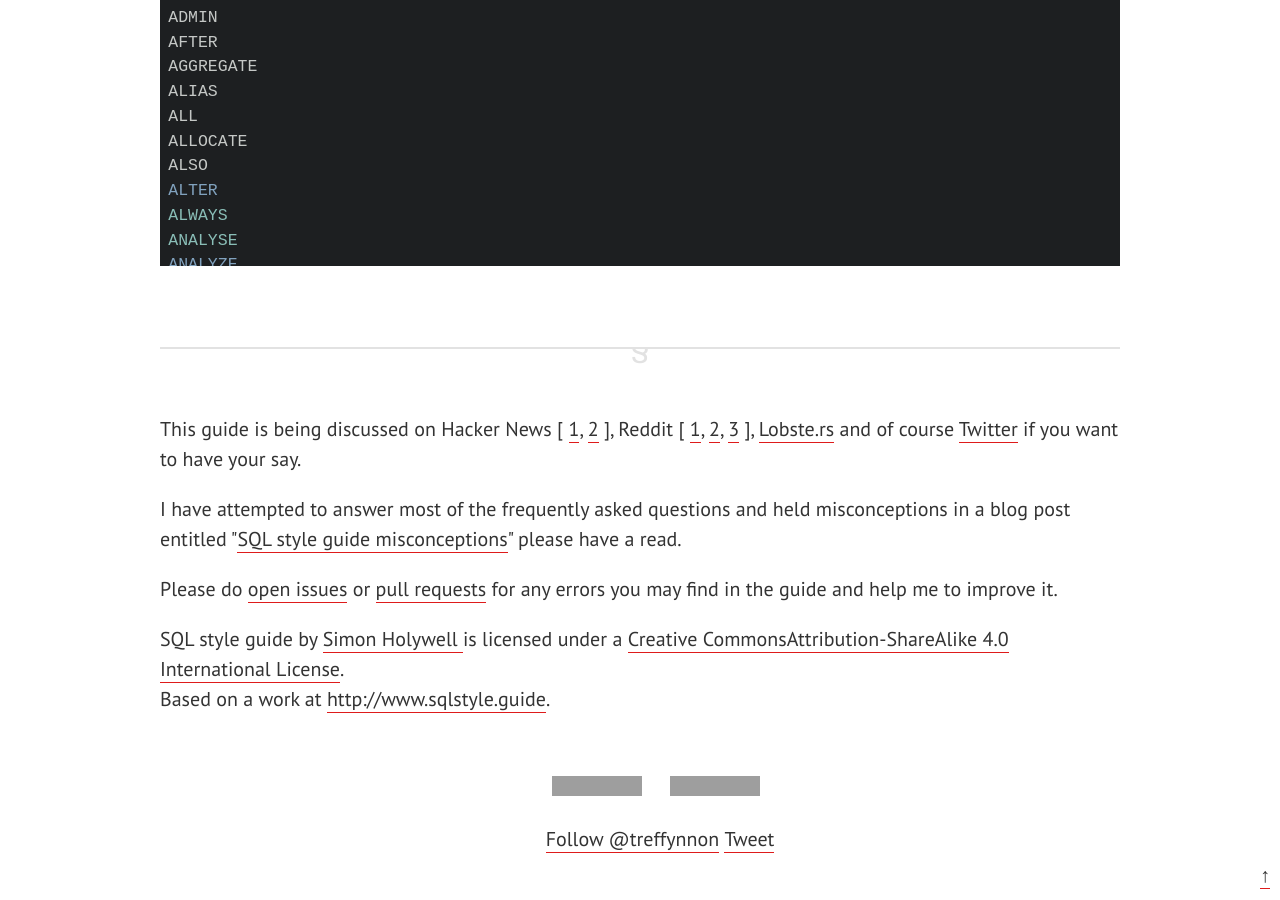
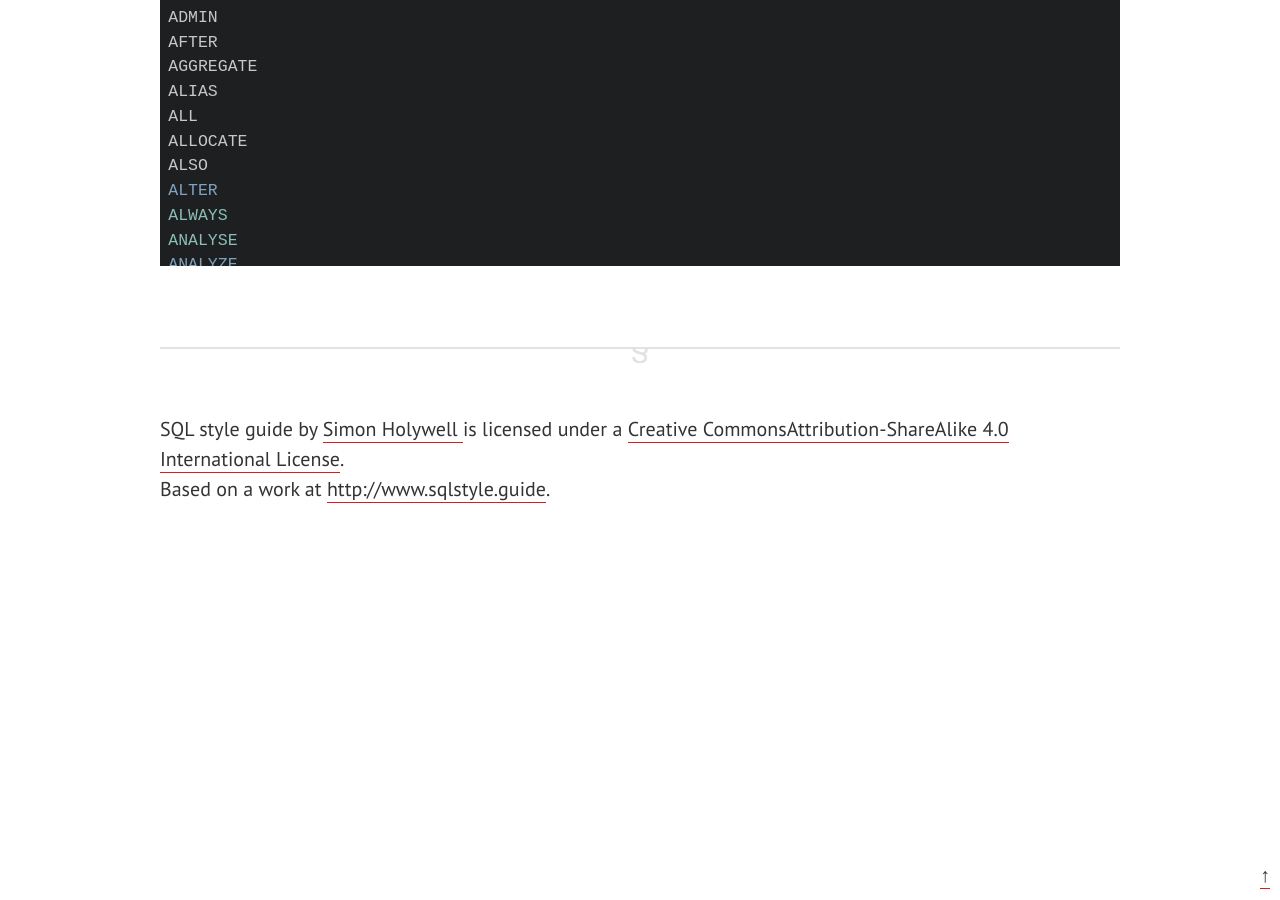
Before and after one commit to treffynnon/sqlstyle.guide, a Jekyll site: the page built from index.md, in a window 1280 px wide and 900 px high, scrolled down 12487 px. Built offline with Jekyll 4.4.1, drawn with Linux system fonts in a browser that asks for light colours; nearby versions of some CDN libraries; some web fonts are replaced; comment, search, counter and statistics services are not loaded; after the commit the page ends 13037 px from its top, so only the background shows below that; grey boxes are pictures that could not be loaded.

Commit message:
Update foot.html
pulling stuff

```diff
--- a/_includes/foot.html
+++ b/_includes/foot.html
@@ -1,27 +1,5 @@
 <footer class="foot wrap">
     <hr/>
-    <p>
-        This guide is being discussed on Hacker News [
-            <a href="https://news.ycombinator.com/item?id=9941150">1</a>,
-            <a href="https://news.ycombinator.com/item?id=12671667">2</a>
-        ],
-        Reddit [
-            <a href="https://www.reddit.com/r/SQL/comments/3efmn0/sql_style_guide_a_consistent_code_guide_ensuring/">1</a>,
-            <a href="https://www.reddit.com/r/programming/comments/3eri42/sql_style_guide_by_simon_holywell/">2</a>,
-            <a href="https://www.reddit.com/r/PHP/comments/3efmp7/sql_style_guide_a_consistent_code_guide_ensuring/">3</a>
-        ],
-        <a href="https://lobste.rs/s/q9elee/sql_style_guide_by_simon_holywell">Lobste.rs</a> and
-        of course <a href="https://twitter.com/search?f=tweets&q=&quot;sqlstyle.guide&quot;">Twitter</a>
-        if you want to have your say.
-    </p>
-    <p>
-        I have attempted to answer most of the frequently asked questions and held misconceptions in a blog post
-        entitled "<a href="https://www.simonholywell.com/post/2016/12/sql-style-guide-misconceptions/">SQL style
-        guide misconceptions</a>" please have a read.
-    </p>
-    <p>Please do <a href="https://github.com/treffynnon/sqlstyle.guide/issues">open issues</a> or
-        <a href="https://github.com/treffynnon/sqlstyle.guide/pulls/">pull requests</a> for any errors you
-        may find in the guide and help me to improve it.</p>
     <p>
         <span xmlns:dct="http://purl.org/dc/terms/" property="dct:title">
             SQL style guide
@@ -41,22 +19,4 @@
            rel="dct:source">
             {{ site.url }}</a>.
     </p>
-    <div class="buttons">
-        <ul class="quick-links">
-            <li>
-                <iframe class="github-btn" src="http://ghbtns.com/github-btn.html?user=treffynnon&amp;repo={{ site.domain }}&amp;type=watch&amp;count=true" allowtransparency="true" frameborder="0" scrolling="0" width="112px" height="20px"></iframe>
-            </li>
-            <li>
-                <iframe class="github-btn" src="http://ghbtns.com/github-btn.html?user=treffynnon&amp;repo={{ site.domain }}&amp;type=fork&amp;count=true" allowtransparency="true" frameborder="0" scrolling="0" width="98px" height="20px"></iframe>
-            </li>
-        </ul>
-        <ul class="quick-links">
-            <li class="follow-btn">
-                <a href="https://twitter.com/treffynnon" class="twitter-follow-button" data-link-color="#0069D6" data-show-count="true">Follow @treffynnon</a>
-            </li>
-            <li class="tweet-btn">
-                <a href="https://twitter.com/share" class="twitter-share-button" data-url="{{ site.url }}" data-text="SQL style guide by @treffynnon: {{ site.description }}" data-dnt="true">Tweet</a>
-            </li>
-        </ul>
-    </div>
 </footer>
```
